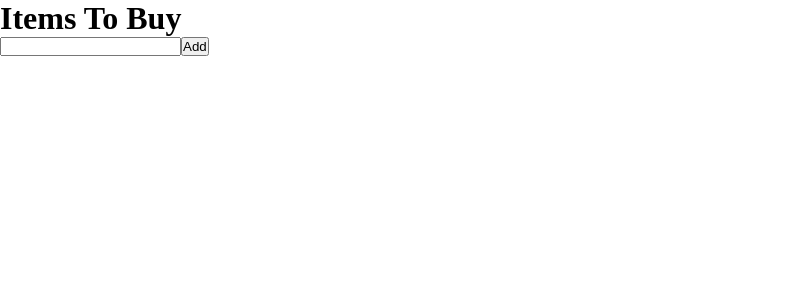
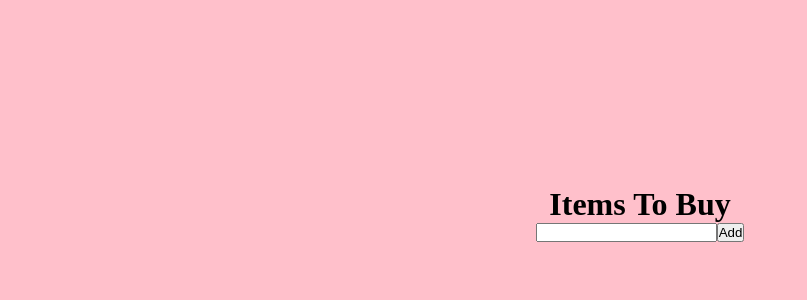
Before and after one commit to practice-ben/ShoppingList, a React app: page / in a window 1280 px wide. Shown: the top 300 px of the page, without its empty margins (0-807 px from the left). Built offline with nearby package versions, Linux system fonts and the light colour scheme; the HTML template or start-up script is replaced by a standard one.

Commit message:
Place items at the center

```diff
--- a/src/index.css
+++ b/src/index.css
@@ -3,3 +3,17 @@
   margin: 0;
   box-sizing: border-box;
 }
+
+body {
+  background: pink;
+  min-height: 100vh;
+  display: grid;
+  place-items: center;
+}
+
+.container {
+  display: flex;
+  flex-direction: column;
+  justify-content: center;
+  align-items: center;
+}
```
